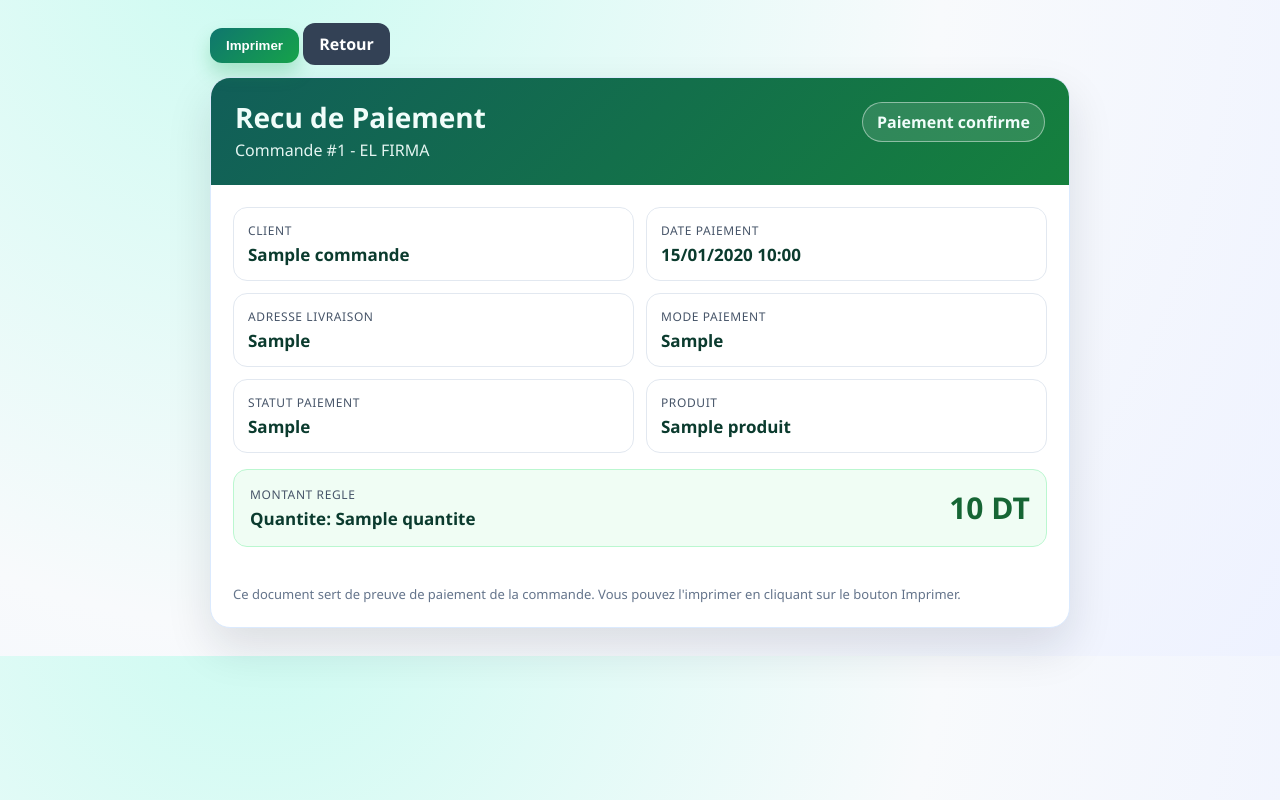
After one commit to YoussefAbbes/Esprit-PIDEV-WEB-3A3-2026-ELFIRMA, a Symfony app: template templates/commande_receipt.html.twig in a window 1280 px wide. The commit adds this page. Run offline with Twig, Linux system fonts and the light colour scheme; the template is opened without the code that fills it: most values are stand-ins (such as "Sample title", 1, 10 or a date in 2020); some libraries are stand-ins or nearby versions.

Commit message:
ajout d'un recu de paiement

```diff
--- /dev/null
+++ b/templates/commande_receipt.html.twig
@@ -0,0 +1,235 @@
+<!DOCTYPE html>
+<html lang="fr">
+<head>
+    <meta charset="UTF-8">
+    <meta name="viewport" content="width=device-width, initial-scale=1.0">
+    <title>Recu Paiement - Commande #{{ commande.idCommande }}</title>
+    <style>
+        :root {
+            --ink: #0f172a;
+            --muted: #475569;
+            --brand-a: #0f766e;
+            --brand-b: #16a34a;
+            --line: #dbeafe;
+            --paper: #ffffff;
+            --bg: #f0fdfa;
+        }
+
+        * { box-sizing: border-box; }
+
+        body {
+            margin: 0;
+            font-family: "Segoe UI", "Open Sans", sans-serif;
+            color: var(--ink);
+            background: radial-gradient(circle at 20% -10%, #ccfbf1 0%, #f8fafc 55%, #eef2ff 100%);
+            padding: 28px 14px;
+        }
+
+        .page {
+            max-width: 860px;
+            margin: 0 auto;
+        }
+
+        .toolbar {
+            display: flex;
+            justify-content: flex-end;
+            gap: 10px;
+            margin-bottom: 14px;
+        }
+
+        .btn {
+            border: none;
+            border-radius: 12px;
+            padding: 10px 16px;
+            font-weight: 700;
+            cursor: pointer;
+            color: #fff;
+            background: linear-gradient(135deg, var(--brand-a) 0%, var(--brand-b) 100%);
+            box-shadow: 0 10px 18px rgba(22, 163, 74, 0.25);
+        }
+
+        .btn-secondary {
+            background: #334155;
+            box-shadow: none;
+        }
+
+        .receipt {
+            background: var(--paper);
+            border: 1px solid var(--line);
+            border-radius: 20px;
+            overflow: hidden;
+            box-shadow: 0 20px 45px rgba(15, 23, 42, 0.12);
+        }
+
+        .hero {
+            padding: 24px;
+            color: #f0fdfa;
+            background: linear-gradient(135deg, #115e59 0%, #15803d 100%);
+            display: flex;
+            justify-content: space-between;
+            gap: 16px;
+            align-items: flex-start;
+        }
+
+        .hero h1 {
+            margin: 0 0 6px 0;
+            font-size: 28px;
+            line-height: 1.1;
+        }
+
+        .hero p {
+            margin: 0;
+            opacity: 0.95;
+        }
+
+        .paid-pill {
+            border: 1px solid rgba(255,255,255,0.45);
+            border-radius: 999px;
+            padding: 8px 14px;
+            font-weight: 700;
+            white-space: nowrap;
+            background: rgba(255,255,255,0.12);
+        }
+
+        .content {
+            padding: 22px;
+            display: grid;
+            gap: 16px;
+        }
+
+        .grid {
+            display: grid;
+            grid-template-columns: repeat(2, minmax(0, 1fr));
+            gap: 12px;
+        }
+
+        .card {
+            border: 1px solid #e2e8f0;
+            border-radius: 14px;
+            padding: 14px;
+            background: #fff;
+        }
+
+        .label {
+            color: var(--muted);
+            font-size: 12px;
+            text-transform: uppercase;
+            letter-spacing: .05em;
+            margin-bottom: 4px;
+        }
+
+        .value {
+            font-size: 17px;
+            font-weight: 700;
+            color: #0b3b2e;
+        }
+
+        .total {
+            border: 1px solid #bbf7d0;
+            background: #f0fdf4;
+            border-radius: 14px;
+            padding: 16px;
+            display: flex;
+            justify-content: space-between;
+            align-items: center;
+        }
+
+        .total strong {
+            font-size: 30px;
+            color: #166534;
+        }
+
+        .foot {
+            padding: 16px 22px 24px;
+            color: #64748b;
+            font-size: 13px;
+        }
+
+        .no-print { display: block; }
+
+        @media (max-width: 740px) {
+            .hero { flex-direction: column; }
+            .grid { grid-template-columns: 1fr; }
+            .total { flex-direction: column; align-items: flex-start; gap: 8px; }
+        }
+
+        @media print {
+            body {
+                background: #fff;
+                padding: 0;
+            }
+            .page {
+                max-width: none;
+                margin: 0;
+            }
+            .receipt {
+                box-shadow: none;
+                border: 1px solid #d1d5db;
+                border-radius: 0;
+            }
+            .no-print { display: none !important; }
+        }
+    </style>
+</head>
+<body>
+<div class="page">
+    <div class="toolbar no-print">
+        <button class="btn" type="button" onclick="window.print()">Imprimer</button>
+        {% if is_download|default(false) == false %}
+            <a class="btn btn-secondary" href="{{ path('app_commande_show', {id: commande.idCommande}) }}" style="text-decoration:none;">Retour</a>
+        {% endif %}
+    </div>
+
+    <section class="receipt">
+        <header class="hero">
+            <div>
+                <h1>Recu de Paiement</h1>
+                <p>Commande #{{ commande.idCommande }} - EL FIRMA</p>
+            </div>
+            <div class="paid-pill">Paiement confirme</div>
+        </header>
+
+        <div class="content">
+            <div class="grid">
+                <div class="card">
+                    <div class="label">Client</div>
+                    <div class="value">{{ commande.nomClient }}</div>
+                </div>
+                <div class="card">
+                    <div class="label">Date paiement</div>
+                    <div class="value">{{ commande.dateCommande ? commande.dateCommande|date('d/m/Y H:i') : '-' }}</div>
+                </div>
+                <div class="card">
+                    <div class="label">Adresse livraison</div>
+                    <div class="value">{{ commande.adresseLivraison ?: 'Non renseignee' }}</div>
+                </div>
+                <div class="card">
+                    <div class="label">Mode paiement</div>
+                    <div class="value">{{ commande.modePaiement }}</div>
+                </div>
+                <div class="card">
+                    <div class="label">Statut paiement</div>
+                    <div class="value">{{ commande.statutPaiement }}</div>
+                </div>
+                <div class="card">
+                    <div class="label">Produit</div>
+                    <div class="value">{{ commande.produit ? commande.produit.nom : 'Produit supprime' }}</div>
+                </div>
+            </div>
+
+            <div class="total">
+                <div>
+                    <div class="label">Montant regle</div>
+                    <div class="value">Quantite: {{ commande.quantite }}</div>
+                </div>
+                <strong>{{ commande.prixTotal }} DT</strong>
+            </div>
+        </div>
+
+        <footer class="foot">
+            Ce document sert de preuve de paiement de la commande. Vous pouvez l'imprimer en cliquant sur le bouton Imprimer.
+        </footer>
+    </section>
+</div>
+</body>
+</html>
```
Also changed, not shown: docs/elfirma/COMMANDE_STRIPE_PROMO_EXPLICATION.md (+100 -0 lines), src/Controller/CommandeController.php (+50 -0 lines), templates/commande_show.html.twig (+43 -0 lines).
